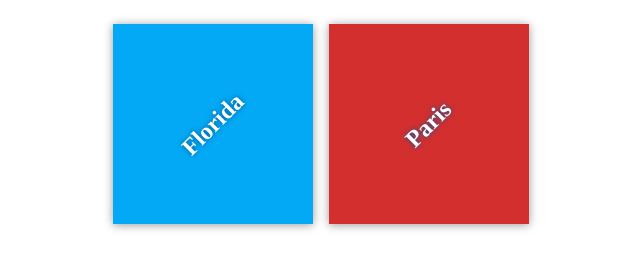
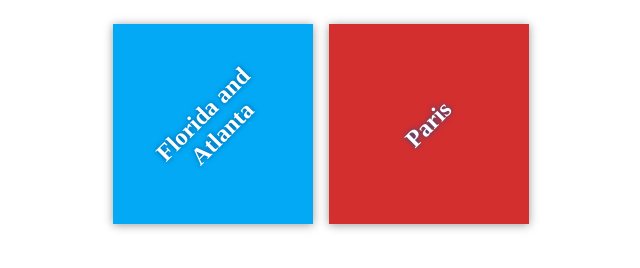
Before and after one commit to vjvaib/my-travel-plans, a plain HTML site: page index.html in a window 1280 px wide. Shown: the whole page, without its empty margins (319-959 px from the left). Drawn offline with Linux system fonts and the light colour scheme; files that its build step writes are made by us from their sources.

Commit message:
Add more starting destinations

```diff
--- a/index.html
+++ b/index.html
@@ -11,7 +11,7 @@
     <div class="container">
         <div class="destination-container">
             <div class="destination" id="florida">
-                <h2>Florida</h2>
+                <h2>Florida and Atlanta</h2>
             </div>
 
             <div class="destination" id="paris">
```
